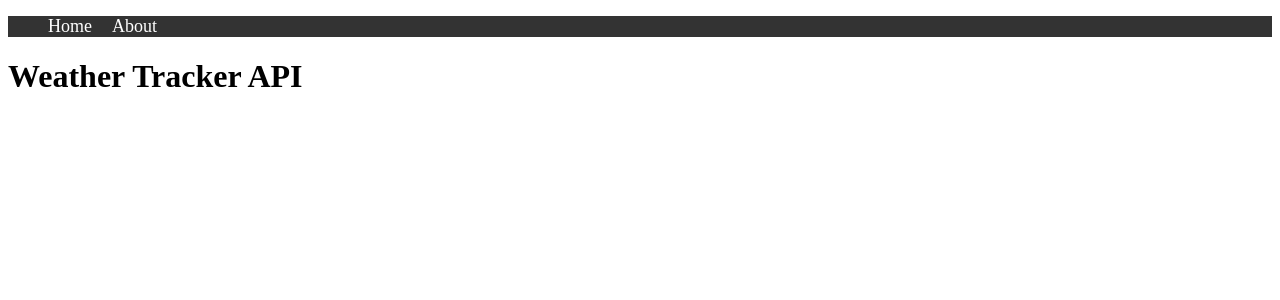
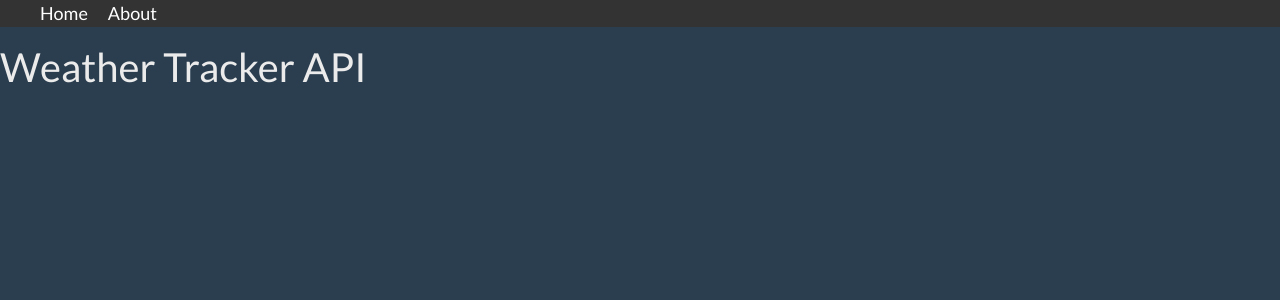
Before and after one commit to tylerwongj/bitcoin-tracker-api, a Next.js app: page / in a window 1280 px wide. Shown: the top 300 px of the page. Built offline with nearby package versions, Linux system fonts and the light colour scheme.

Commit message:
master - add Layout tag - install bootswatch CDN link

```diff
--- /dev/null
+++ b/components/Layout.js
@@ -0,0 +1,16 @@
+import Head from 'next/head';
+import Navbar from './Navbar';
+
+const Layout = (props) => (
+	<div>
+		<Head>
+			<title>Weather Tracker API</title>
+			<link rel="stylesheet" href="https://bootswatch.com/4/superhero/bootstrap.min.css"/>
+		</Head>
+		<Navbar />
+		{props.children}
+	</div>
+
+)
+
+export default Layout;
--- a/pages/index.js
+++ b/pages/index.js
@@ -1,10 +1,11 @@
-import Navbar from '../components/Navbar'
+import Layout from '../components/Layout'
 
 const Index = () => (
-	<div>
-		<Navbar />
-		<h1>Weather Tracker API</h1>
-	</div>
+	<Layout>
+		<div>
+			<h1>Weather Tracker API</h1>
+		</div>
+	</Layout>
 )
 
 export default Index;
```
Also changed, not shown: pages/about.js (+6 -5 lines).
